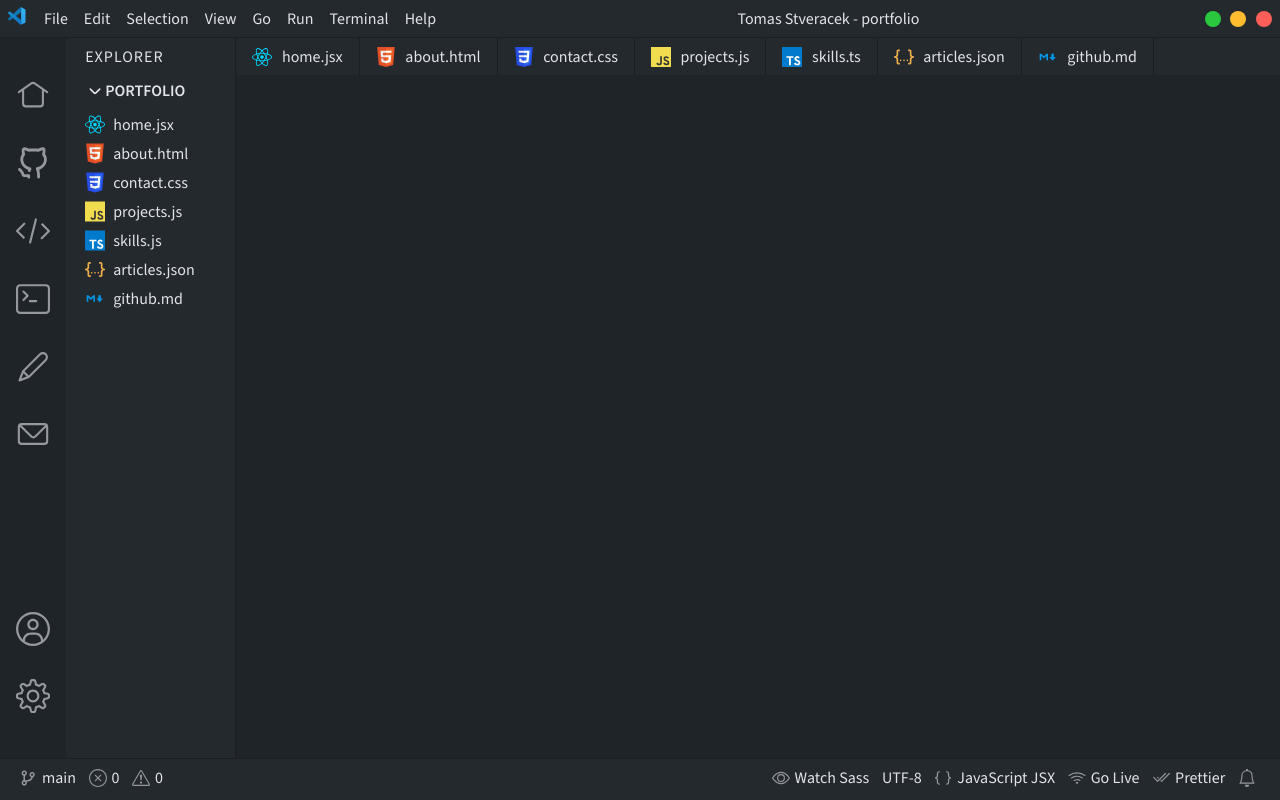
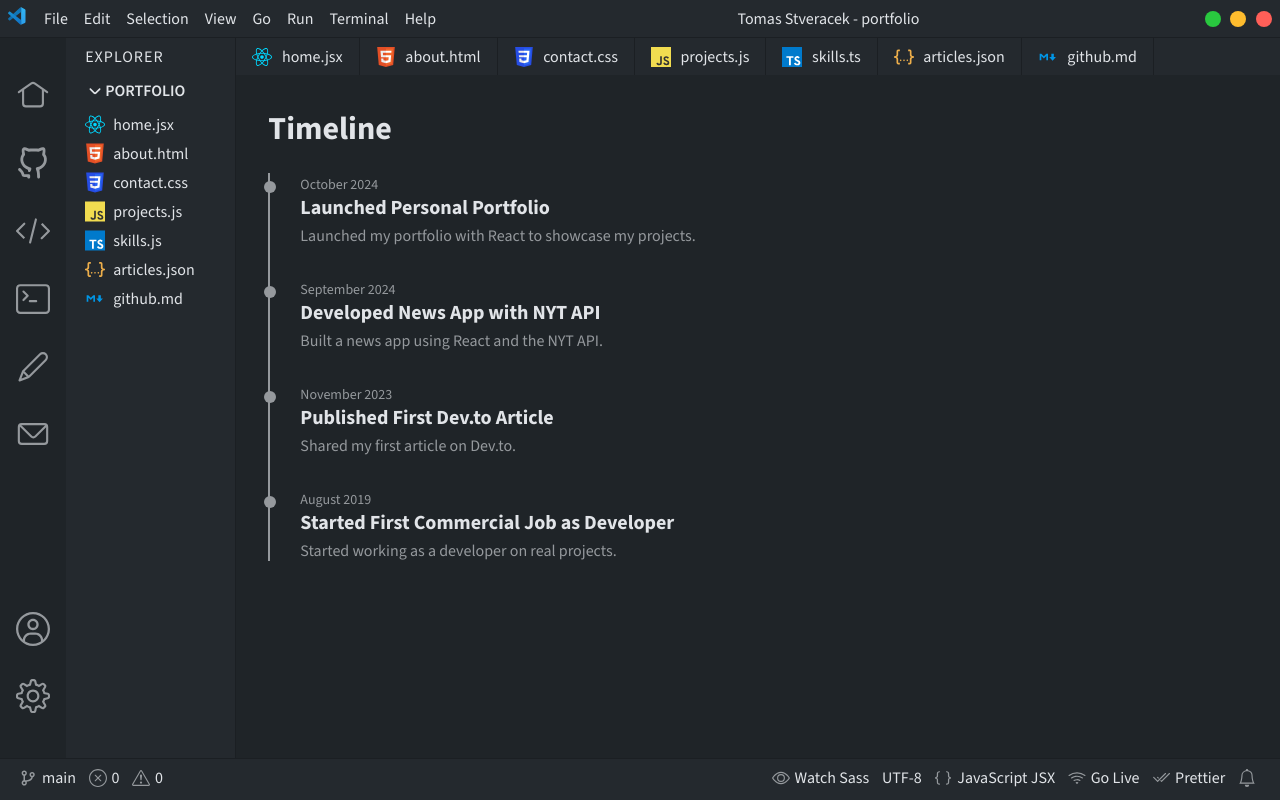
Before and after one commit to TomasDevs/portfolio, a React (Vite) app: page /timeline in a window 1280 px wide. Built offline with nearby package versions, Linux system fonts and the light colour scheme.

Commit message:
Implement timeline page

```diff
--- a/src/components/Main.jsx
+++ b/src/components/Main.jsx
@@ -9,6 +9,8 @@ import Articles from "../pages/Articles";
 import Github from "../pages/Github";
 import Tooling from "../pages/Tooling";
 import Uses from "../pages/Uses";
+import Timeline from "../pages/Timeline";
+
 import "../styles/Main.scss";
 
 const Main = () => {
@@ -24,6 +26,7 @@ const Main = () => {
         <Route path="/github" element={<Github />} />
         <Route path="/tooling" element={<Tooling />} />
         <Route path="/uses" element={<Uses />} />
+        <Route path="/timeline" element={<Timeline />} />
       </Routes>
     </main>
   );
--- /dev/null
+++ b/src/pages/Timeline.jsx
@@ -0,0 +1,43 @@
+import "../styles/Timeline.scss";
+
+const Timeline = () => {
+  const events = [
+    {
+      date: "October 2024",
+      title: "Launched Personal Portfolio",
+      description: "Launched my portfolio with React to showcase my projects.",
+    },
+    {
+      date: "September 2024",
+      title: "Developed News App with NYT API",
+      description: "Built a news app using React and the NYT API.",
+    },
+    {
+      date: "November 2023",
+      title: "Published First Dev.to Article",
+      description: "Shared my first article on Dev.to.",
+    },
+    {
+      date: "August 2019",
+      title: "Started First Commercial Job as Developer",
+      description: "Started working as a developer on real projects.",
+    },
+  ];
+
+  return (
+    <div className="timeline-page">
+      <h2 className="timeline-page__title">Timeline</h2>
+      <ul className="timeline">
+        {events.map((event, index) => (
+          <li key={index} className="timeline__event">
+            <span className="timeline__date">{event.date}</span>
+            <h3 className="timeline__title">{event.title}</h3>
+            <p className="timeline__description">{event.description}</p>
+          </li>
+        ))}
+      </ul>
+    </div>
+  );
+};
+
+export default Timeline;
--- /dev/null
+++ b/src/styles/Timeline.scss
@@ -0,0 +1,58 @@
+@import "../styles/global";
+
+.timeline-page {
+  &__title {
+    font-size: 2rem;
+    margin-bottom: 1.5rem;
+  }
+
+  .timeline {
+    list-style: none;
+    padding: 0;
+    position: relative;
+
+    &::before {
+      content: "";
+      position: absolute;
+      left: 0;
+      top: 0;
+      bottom: 0;
+      width: 2px;
+      background-color: $icon-color;
+    }
+
+    &__event {
+      position: relative;
+      padding-left: 2rem;
+      margin-bottom: 2rem;
+
+      &::before {
+        content: "";
+        position: absolute;
+        left: -0.3rem;
+        top: 0.5rem;
+        width: 0.75rem;
+        height: 0.75rem;
+        background-color: $icon-color;
+        border-radius: 50%;
+      }
+    }
+
+    &__date {
+      font-size: 0.875rem;
+      color: $icon-color;
+      margin-bottom: 0.5rem;
+    }
+
+    &__title {
+      font-size: 1.25rem;
+      color: $text-color;
+      margin-bottom: 0.25rem;
+    }
+
+    &__description {
+      font-size: 1rem;
+      color: $icon-color;
+    }
+  }
+}
```
